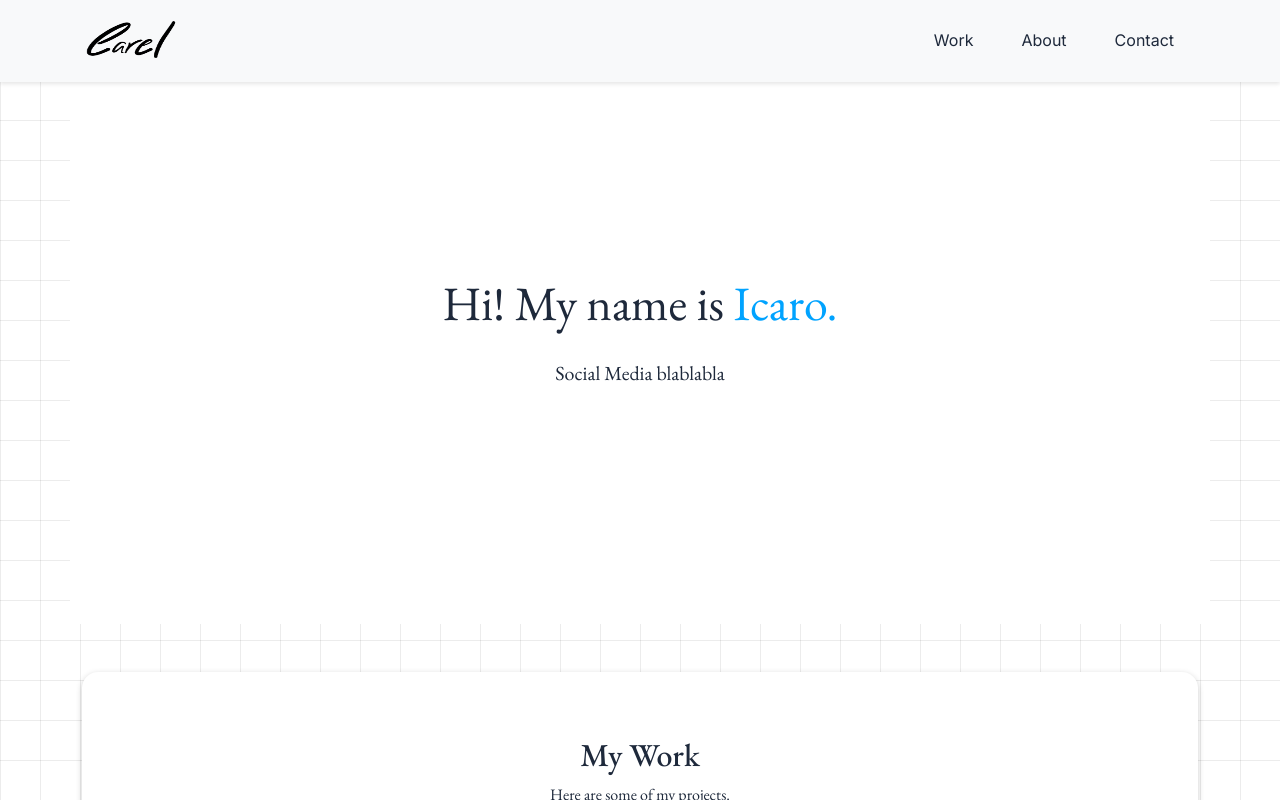
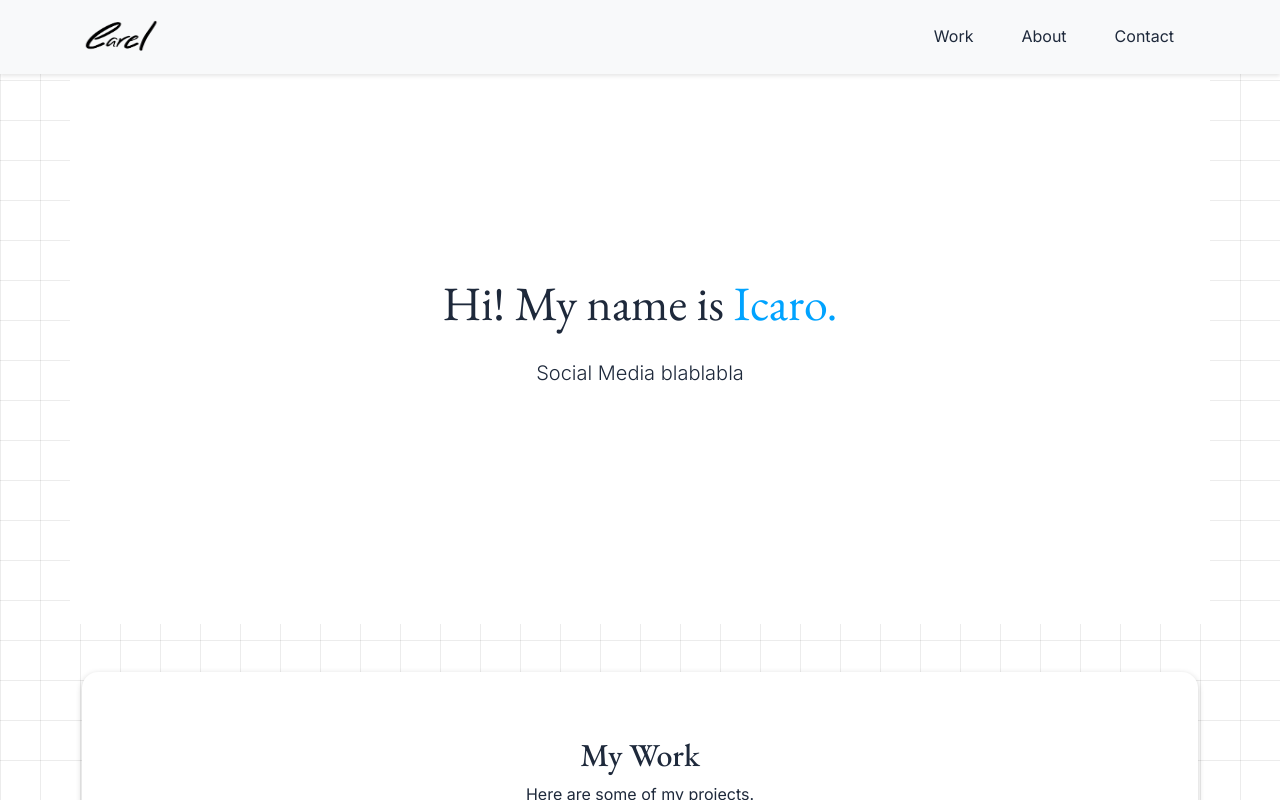
Before and after one commit to carelmaeda/next-proj, a Next.js app: page / in a window 1280 px wide. Shown: the top 800 px of the page. Built offline with nearby package versions, Linux system fonts and the light colour scheme.

Commit message:
fix: fonts

```diff
--- a/src/app/components/Navbar.tsx
+++ b/src/app/components/Navbar.tsx
@@ -7,8 +7,8 @@ export default function Navbar() {
         <div className="container">
           <a className="navbar-logo" href="#">
             <Image src="/images/logo.png" alt="logo"
-                  width={100}
-                  height={500}
+                  width={80}
+                  height={40}
                   />
           </a>
           <button
--- a/src/app/layout.tsx
+++ b/src/app/layout.tsx
@@ -20,7 +20,7 @@ export default function RootLayout({
 }) {
   return (
     <html lang="en">
-      <body className={`${inter.className} ${garamond.className}`}>
+      <body>
         <div className='container'>
         {children}
         </div>
```
